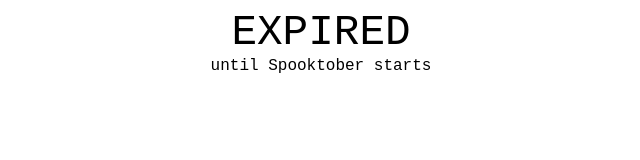
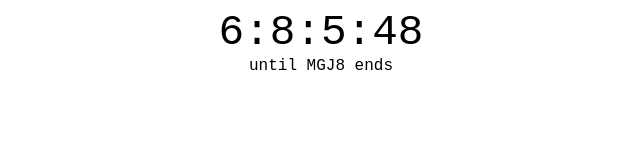
Before and after one commit to lz-usarin/lz-usarin.github.io, a plain HTML site: page notion/timer.html in a window 1280 px wide. Shown: the whole page, without its empty margins (319-959 px from the left). Drawn offline with Linux system fonts and the light colour scheme; a web font is replaced by a local one.

Commit message:
Add files via upload

```diff
--- a/notion/timer.html
+++ b/notion/timer.html
@@ -26,11 +26,11 @@
 <body>
 
     <p id="demo"></p>
-    <p id="wowie">until Spooktober starts</p>
+    <p id="wowie">until MGJ8 ends</p>
 
     <script>
         // Set the date we're counting down to
-        var countDownDate = new Date("Sep 1, 2023 11:00:00").getTime();
+        var countDownDate = new Date("Sep 13, 2023 18:00:00").getTime();
 
         // Update the count down every 1 second
         var x = setInterval(function () {
```
